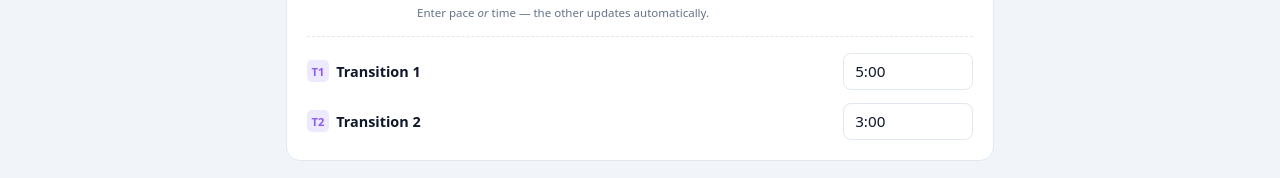
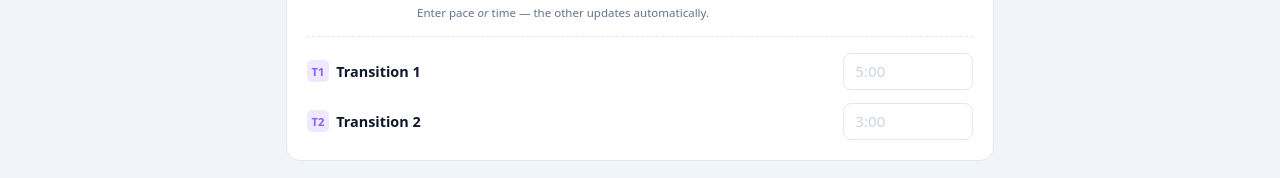
Before and after one commit to florianpasteur/tri-race-plan, a website: page index.html in a window 1280 px wide. Shown: the part 620-798 px from the top of the page. Drawn offline with Linux system fonts and the light colour scheme.

Commit message:
feat: remove default values

```diff
--- a/index.html
+++ b/index.html
@@ -612,13 +612,13 @@
                 <!-- T1 -->
                 <div class="pace-row">
                     <div class="transition-label"><span class="t-badge">T1</span>Transition 1</div>
-                    <input type="text" id="t1-time" placeholder="5:00" value="5:00" maxlength="5" inputmode="numeric"/>
+                    <input type="text" id="t1-time" placeholder="5:00" maxlength="5" inputmode="numeric"/>
                 </div>
 
                 <!-- T2 -->
                 <div class="pace-row">
                     <div class="transition-label"><span class="t-badge">T2</span>Transition 2</div>
-                    <input type="text" id="t2-time" placeholder="3:00" value="3:00" maxlength="5" inputmode="numeric"/>
+                    <input type="text" id="t2-time" placeholder="3:00" maxlength="5" inputmode="numeric"/>
                 </div>
 
             </div>
```
